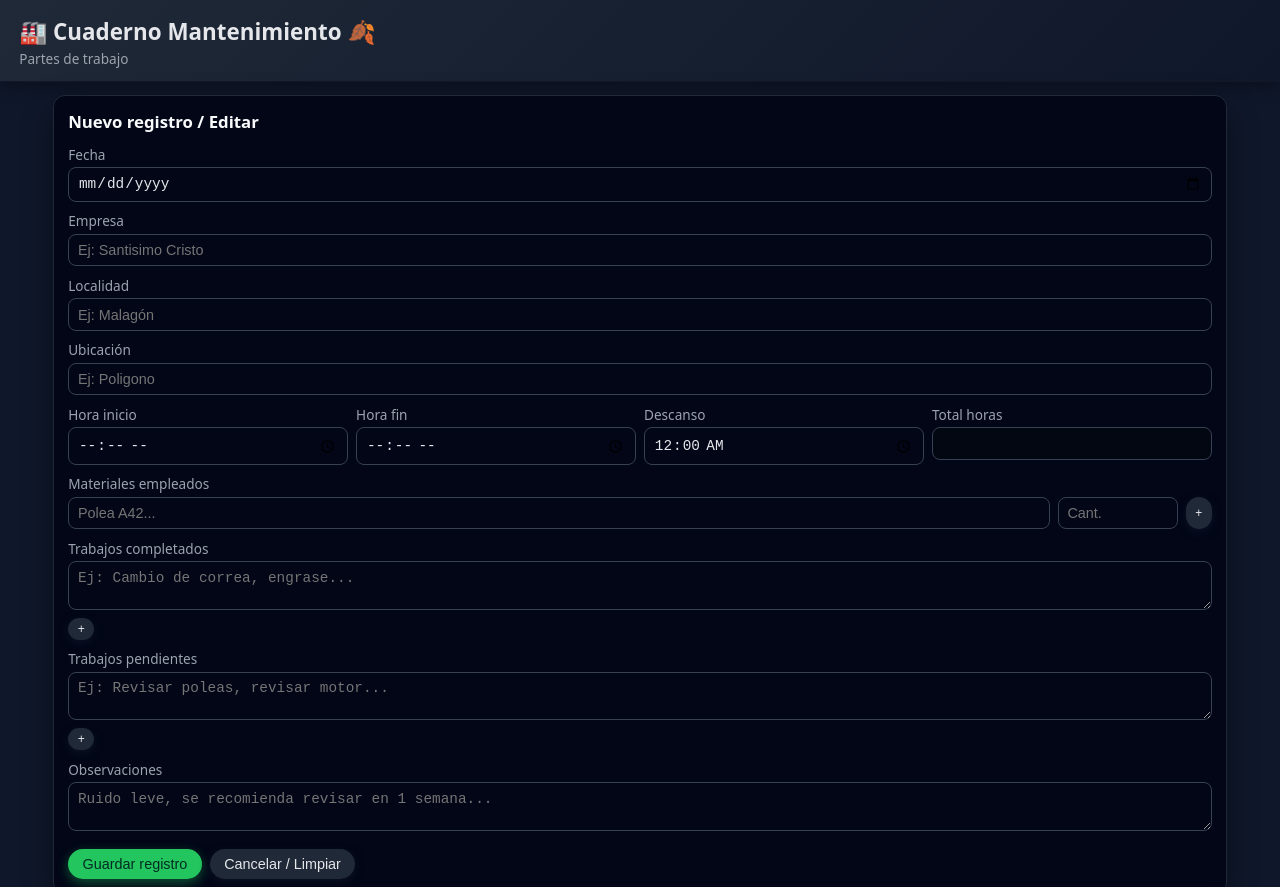
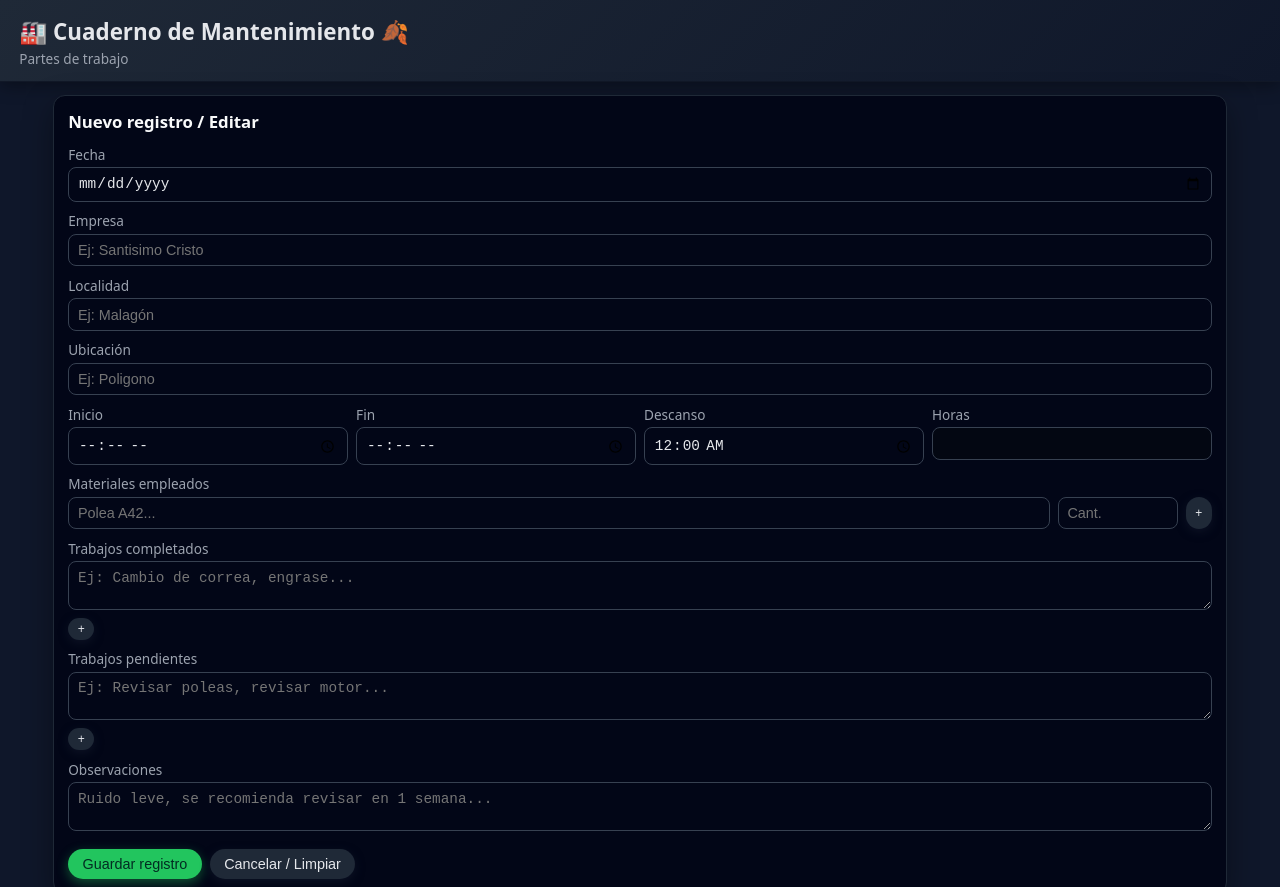
Before and after one commit to Domingales/Cuaderno-Trabajo, a plain HTML site: page index.html in a window 1280 px wide. Shown: the top 887 px of the page. Drawn offline with Linux system fonts and the light colour scheme.

Commit message:
Update index.html

```diff
--- a/index.html
+++ b/index.html
@@ -3,12 +3,12 @@
 <head>
   <meta charset="UTF-8">
   <meta name="viewport" content="width=device-width, initial-scale=1.0">
-  <title>🏭 Cuaderno Mantenimiento.</title>
+  <title>🏭 Cuaderno de Mantenimiento 🍂</title>
   <link rel="stylesheet" href="style.css">
 </head>
 <body>
   <header class="app-header">
-    <h1>🏭 Cuaderno Mantenimiento 🍂</h1>
+    <h1>🏭 Cuaderno de Mantenimiento 🍂</h1>
     <p>Partes de trabajo</p>
   </header>
 
@@ -44,11 +44,11 @@
         <!-- Horas -->
         <div class="form-row-inline">
           <div>
-            <label for="horaInicio">Hora inicio</label>
+            <label for="horaInicio">Inicio</label>
             <input type="time" id="horaInicio" required>
           </div>
           <div>
-            <label for="horaFin">Hora fin</label>
+            <label for="horaFin">Fin</label>
             <input type="time" id="horaFin" required>
           </div>
           <div>
@@ -56,7 +56,7 @@
             <input type="time" id="descanso" value="00:00">
           </div>
           <div>
-            <label for="totalHoras">Total horas</label>
+            <label for="totalHoras">Horas</label>
             <input type="text" id="totalHoras" readonly>
           </div>
         </div>
```
